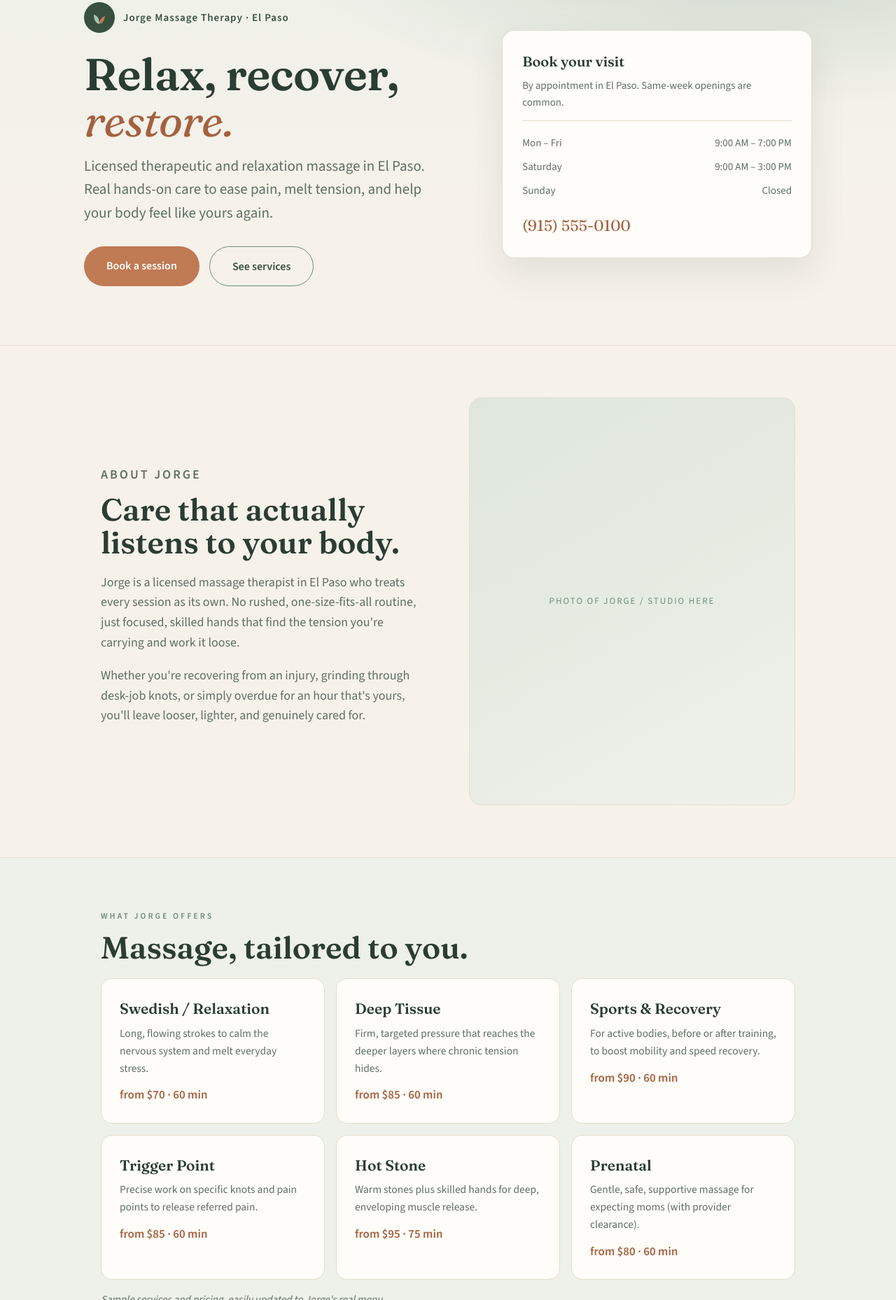
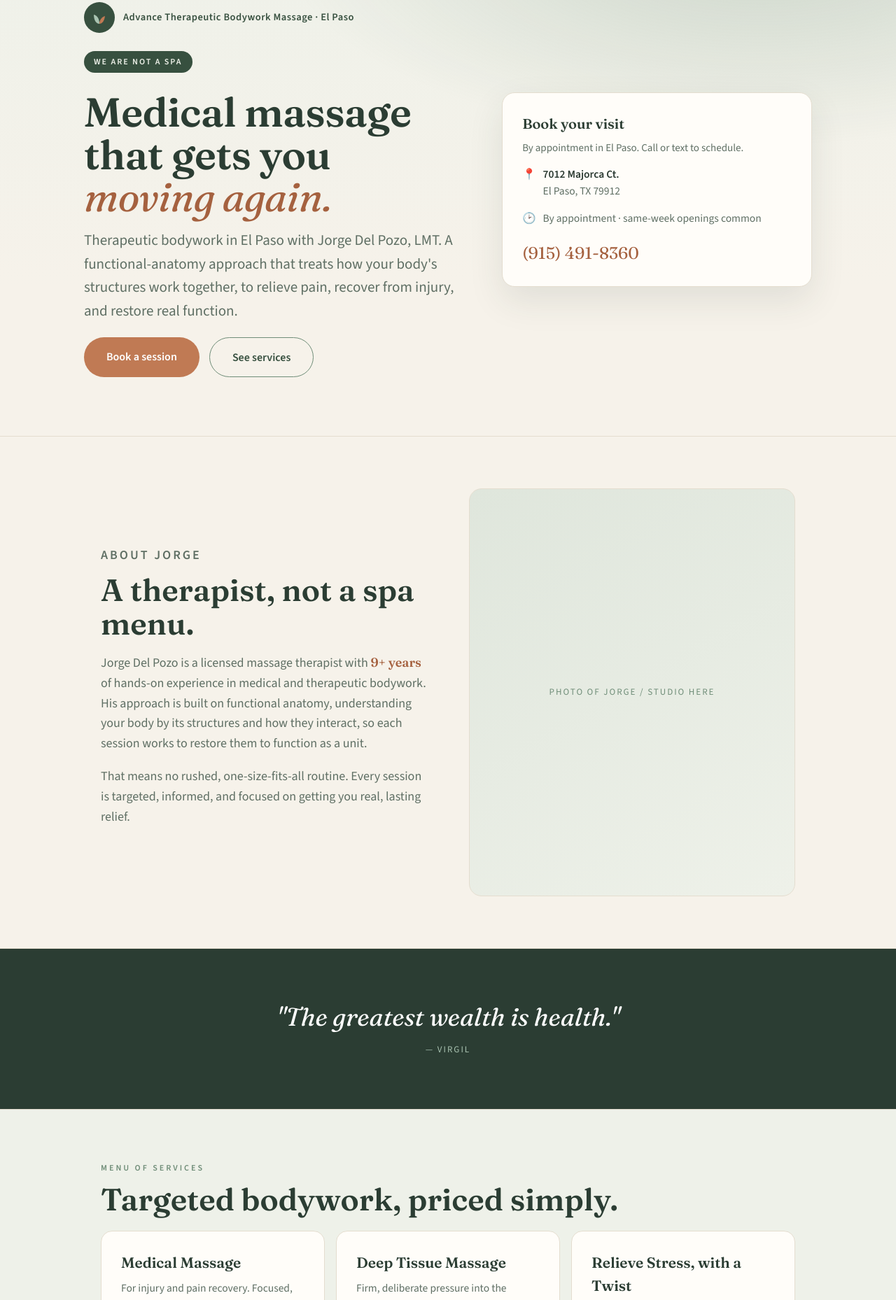
Before and after one commit to rfinlay/jorge-massage, a plain HTML site: page index.html in a window 1280 px wide. Shown: the part 93-1951 px from the top of the page at 70% size. Drawn offline with nearby package versions, Linux system fonts and the light colour scheme.

Commit message:
Rework with Jorge's real brand: Advance Therapeutic Bodywork Massage (medical, not spa), real services/pricing/contact

```diff
--- a/index.html
+++ b/index.html
@@ -4,8 +4,8 @@
 <meta charset="utf-8">
 <meta name="viewport" content="width=device-width, initial-scale=1">
 <meta name="robots" content="noindex, nofollow">
-<title>Jorge Massage Therapy — El Paso | Relax, Recover, Restore</title>
-<meta name="description" content="Licensed therapeutic and relaxation massage in El Paso. Deep tissue, Swedish, sports recovery, hot stone. Book your session today.">
+<title>Advance Therapeutic Bodywork Massage — Jorge Del Pozo, LMT | El Paso</title>
+<meta name="description" content="Medical and therapeutic massage in El Paso with Jorge Del Pozo, LMT. Functional-anatomy bodywork for injury and pain recovery, deep tissue, and stress relief. Not a spa.">
 <link rel="preconnect" href="https://fonts.googleapis.com">
 <link rel="preconnect" href="https://fonts.gstatic.com" crossorigin>
 <link href="https://fonts.googleapis.com/css2?family=Fraunces:ital,opsz,wght@0,9..144,400;0,9..144,500;0,9..144,600;1,9..144,400&family=Source+Sans+3:wght@400;600&display=swap" rel="stylesheet">
@@ -34,7 +34,6 @@
   .btn.ghost{background:transparent; color:var(--forest); border:1.5px solid var(--sage);}
   .btn.ghost:hover{background:rgba(111,141,120,.12);}
 
-  /* HERO */
   header.hero{
     position:relative; background:
       radial-gradient(90% 70% at 85% 0%, rgba(111,141,120,.28) 0%, rgba(246,242,234,0) 60%),
@@ -44,49 +43,48 @@
   .hero-inner{display:grid; grid-template-columns:1fr; gap:34px; align-items:center; padding:70px 0 64px;}
   @media(min-width:860px){.hero-inner{grid-template-columns:1.1fr .9fr; gap:56px; padding:96px 0 84px;}}
   .brandrow{display:flex; align-items:center; gap:12px; margin-bottom:26px;}
-  .leaf{width:44px; height:44px; border-radius:50%; background:var(--forest); display:grid; place-items:center;}
+  .leaf{width:44px; height:44px; border-radius:50%; background:var(--forest); display:grid; place-items:center; flex:none;}
   .leaf svg{width:24px; height:24px;}
-  .brandrow span{font-weight:600; letter-spacing:1px; color:var(--forest); font-size:15px;}
-  h1.title{font-family:"Fraunces",serif; font-weight:600; font-size:clamp(38px,7.5vw,64px); line-height:1.03; margin:0 0 16px; color:var(--forest-d); letter-spacing:-.5px;}
+  .brandrow span{font-weight:600; letter-spacing:.5px; color:var(--forest); font-size:14.5px;}
+  h1.title{font-family:"Fraunces",serif; font-weight:600; font-size:clamp(34px,7vw,58px); line-height:1.04; margin:0 0 16px; color:var(--forest-d); letter-spacing:-.5px;}
   h1.title em{font-style:italic; color:var(--terra-d);}
-  .hero p.lede{font-size:clamp(17px,2.4vw,21px); color:var(--muted); margin:0 0 30px; max-width:520px;}
+  .hero p.lede{font-size:clamp(17px,2.4vw,21px); color:var(--muted); margin:0 0 20px; max-width:530px;}
+  .notaspa{display:inline-block; background:var(--forest); color:#eef1e9; font-size:12px; letter-spacing:2px; text-transform:uppercase; font-weight:600; padding:6px 14px; border-radius:30px; margin-bottom:26px;}
   .hero .cta-row{display:flex; flex-wrap:wrap; gap:14px;}
-  .hero-card{
-    background:var(--card); border:1px solid var(--line); border-radius:18px; padding:28px;
-    box-shadow:0 20px 50px rgba(43,61,51,.10);
-  }
+  .hero-card{background:var(--card); border:1px solid var(--line); border-radius:18px; padding:28px; box-shadow:0 20px 50px rgba(43,61,51,.10);}
   .hero-card h3{font-family:"Fraunces",serif; font-weight:600; margin:0 0 4px; color:var(--forest-d); font-size:20px;}
-  .hero-card .hours{margin:14px 0 0; border-top:1px solid var(--line); padding-top:14px;}
-  .hero-card .hours div{display:flex; justify-content:space-between; padding:5px 0; color:var(--muted); font-size:15px;}
-  .hero-card .ph{display:inline-block; margin-top:16px; font-family:"Fraunces",serif; font-size:22px; color:var(--terra-d); text-decoration:none;}
+  .hero-card .row{display:flex; gap:10px; align-items:flex-start; margin-top:14px; color:var(--muted); font-size:15.5px;}
+  .hero-card .row b{color:var(--ink);}
+  .hero-card .ph{display:inline-block; margin-top:18px; font-family:"Fraunces",serif; font-size:24px; color:var(--terra-d); text-decoration:none;}
 
-  /* SECTIONS */
   section{padding:74px 0; border-bottom:1px solid var(--line);}
   h2.head{font-family:"Fraunces",serif; font-weight:600; font-size:clamp(28px,5vw,44px); line-height:1.08; margin:4px 0 16px; color:var(--forest-d);}
   .two{display:grid; grid-template-columns:1fr; gap:40px; align-items:center;}
   @media(min-width:820px){.two{grid-template-columns:1fr 1fr; gap:60px;}}
   .about p{color:var(--muted); font-size:18px;}
+  .about .stat{display:inline-block; font-family:"Fraunces",serif; color:var(--terra-d); font-weight:600;}
   .portrait{background:linear-gradient(150deg,#dfe6dc,#eef1e9); border:1px solid var(--line); border-radius:18px; aspect-ratio:4/5; display:grid; place-items:center; color:var(--sage); font-size:13px; letter-spacing:2px; text-transform:uppercase; text-align:center; padding:20px;}
 
-  /* SERVICES */
+  .quoteband{background:var(--forest-d); color:#eef1e9; text-align:center;}
+  .quoteband blockquote{font-family:"Fraunces",serif; font-style:italic; font-size:clamp(24px,4.4vw,36px); margin:0; color:#fff; line-height:1.3;}
+  .quoteband .who{color:#a9c3b1; letter-spacing:2px; text-transform:uppercase; font-size:13px; margin-top:14px;}
+
   .services{background:#eef1e9;}
   .svc-grid{display:grid; grid-template-columns:1fr; gap:16px; margin-top:20px;}
-  @media(min-width:640px){.svc-grid{grid-template-columns:1fr 1fr;}}
-  @media(min-width:980px){.svc-grid{grid-template-columns:1fr 1fr 1fr;}}
-  .svc{background:var(--card); border:1px solid var(--line); border-radius:16px; padding:26px; transition:transform .2s, box-shadow .2s;}
+  @media(min-width:820px){.svc-grid{grid-template-columns:1fr 1fr 1fr;}}
+  .svc{background:var(--card); border:1px solid var(--line); border-radius:16px; padding:28px; display:flex; flex-direction:column; transition:transform .2s, box-shadow .2s;}
   .svc:hover{transform:translateY(-3px); box-shadow:0 14px 34px rgba(43,61,51,.10);}
-  .svc h3{font-family:"Fraunces",serif; font-weight:600; font-size:21px; margin:0 0 6px; color:var(--forest-d);}
-  .svc p{margin:0 0 12px; color:var(--muted); font-size:15.5px;}
-  .svc .price{font-weight:600; color:var(--terra-d);}
+  .svc h3{font-family:"Fraunces",serif; font-weight:600; font-size:21px; margin:0 0 8px; color:var(--forest-d);}
+  .svc p{margin:0 0 18px; color:var(--muted); font-size:15.5px; flex:1;}
+  .svc .price{font-family:"Fraunces",serif; font-size:24px; color:var(--terra-d); font-weight:600;}
+  .svc .dur{color:var(--muted); font-size:14px;}
 
-  /* BENEFITS */
   .benefits ul{list-style:none; padding:0; margin:18px 0 0; display:grid; grid-template-columns:1fr; gap:14px;}
   @media(min-width:700px){.benefits ul{grid-template-columns:1fr 1fr;}}
   .benefits li{display:flex; gap:12px; align-items:flex-start; color:var(--muted); font-size:17px;}
   .benefits li b{color:var(--ink);}
   .dot{min-width:9px; height:9px; border-radius:50%; background:var(--terra); margin-top:9px;}
 
-  /* CTA / CONTACT */
   .contact{background:var(--forest-d); color:#eef1e9;}
   .contact .eyebrow{color:#a9c3b1;}
   .contact h2{color:#fff;}
@@ -115,10 +113,11 @@
     <div>
       <div class="brandrow">
         <span class="leaf"><svg viewBox="0 0 24 24" fill="none"><path d="M12 21c0-6 4-10 8-11-1 7-4 11-8 11z" fill="#c07a54"/><path d="M12 21C7 21 4 15 4 8c5 1 8 6 8 13z" fill="#a9c3b1"/></svg></span>
-        <span>Jorge Massage Therapy &middot; El Paso</span>
+        <span>Advance Therapeutic Bodywork Massage &middot; El Paso</span>
       </div>
-      <h1 class="title serif">Relax, recover,<em> restore.</em></h1>
-      <p class="lede">Licensed therapeutic and relaxation massage in El Paso. Real hands-on care to ease pain, melt tension, and help your body feel like yours again.</p>
+      <span class="notaspa">We are not a spa</span>
+      <h1 class="title serif">Medical massage that gets you <em>moving again.</em></h1>
+      <p class="lede">Therapeutic bodywork in El Paso with Jorge Del Pozo, LMT. A functional-anatomy approach that treats how your body's structures work together, to relieve pain, recover from injury, and restore real function.</p>
       <div class="cta-row">
         <a class="btn primary" href="#contact">Book a session</a>
         <a class="btn ghost" href="#services">See services</a>
@@ -126,13 +125,10 @@
     </div>
     <div class="hero-card">
       <h3 class="serif">Book your visit</h3>
-      <p style="margin:6px 0 0; color:var(--muted); font-size:15px;">By appointment in El Paso. Same-week openings are common.</p>
-      <div class="hours">
-        <div><span>Mon &ndash; Fri</span><span>9:00 AM &ndash; 7:00 PM</span></div>
-        <div><span>Saturday</span><span>9:00 AM &ndash; 3:00 PM</span></div>
-        <div><span>Sunday</span><span>Closed</span></div>
-      </div>
-      <a class="ph" href="tel:+19155550100">(915) 555-0100</a>
+      <p style="margin:6px 0 0; color:var(--muted); font-size:15px;">By appointment in El Paso. Call or text to schedule.</p>
+      <div class="row"><span>📍</span><span><b>7012 Majorca Ct.</b><br>El Paso, TX 79912</span></div>
+      <div class="row"><span>🕑</span><span>By appointment &middot; same-week openings common</span></div>
+      <a class="ph" href="tel:+19154918360">(915) 491-8360</a>
     </div>
   </div>
 </header>
@@ -141,39 +137,54 @@
   <div class="wrap two">
     <div>
       <p class="eyebrow">About Jorge</p>
-      <h2 class="head serif">Care that actually listens to your body.</h2>
-      <p>Jorge is a licensed massage therapist in El Paso who treats every session as its own. No rushed, one-size-fits-all routine, just focused, skilled hands that find the tension you're carrying and work it loose.</p>
-      <p>Whether you're recovering from an injury, grinding through desk-job knots, or simply overdue for an hour that's yours, you'll leave looser, lighter, and genuinely cared for.</p>
+      <h2 class="head serif">A therapist, not a spa menu.</h2>
+      <p>Jorge Del Pozo is a licensed massage therapist with <span class="stat">9+ years</span> of hands-on experience in medical and therapeutic bodywork. His approach is built on functional anatomy, understanding your body by its structures and how they interact, so each session works to restore them to function as a unit.</p>
+      <p>That means no rushed, one-size-fits-all routine. Every session is targeted, informed, and focused on getting you real, lasting relief.</p>
     </div>
     <div class="portrait">Photo of Jorge / studio here</div>
   </div>
 </section>
 
+<section class="quoteband">
+  <div class="wrap">
+    <blockquote>"The greatest wealth is health."</blockquote>
+    <div class="who">&mdash; Virgil</div>
+  </div>
+</section>
+
 <section class="services" id="services">
   <div class="wrap">
-    <p class="eyebrow">What Jorge offers</p>
-    <h2 class="head serif">Massage, tailored to you.</h2>
+    <p class="eyebrow">Menu of services</p>
+    <h2 class="head serif">Targeted bodywork, priced simply.</h2>
     <div class="svc-grid">
-      <div class="svc"><h3>Swedish / Relaxation</h3><p>Long, flowing strokes to calm the nervous system and melt everyday stress.</p><span class="price">from $70 &middot; 60 min</span></div>
-      <div class="svc"><h3>Deep Tissue</h3><p>Firm, targeted pressure that reaches the deeper layers where chronic tension hides.</p><span class="price">from $85 &middot; 60 min</span></div>
-      <div class="svc"><h3>Sports & Recovery</h3><p>For active bodies, before or after training, to boost mobility and speed recovery.</p><span class="price">from $90 &middot; 60 min</span></div>
-      <div class="svc"><h3>Trigger Point</h3><p>Precise work on specific knots and pain points to release referred pain.</p><span class="price">from $85 &middot; 60 min</span></div>
-      <div class="svc"><h3>Hot Stone</h3><p>Warm stones plus skilled hands for deep, enveloping muscle release.</p><span class="price">from $95 &middot; 75 min</span></div>
-      <div class="svc"><h3>Prenatal</h3><p>Gentle, safe, supportive massage for expecting moms (with provider clearance).</p><span class="price">from $80 &middot; 60 min</span></div>
+      <div class="svc">
+        <h3>Medical Massage</h3>
+        <p>For injury and pain recovery. Focused, clinical bodywork to address the root of what's hurting and rebuild healthy function.</p>
+        <div class="price">$130 <span class="dur">/ 60 min</span></div>
+      </div>
+      <div class="svc">
+        <h3>Deep Tissue Massage</h3>
+        <p>Firm, deliberate pressure into the deeper muscle layers to release chronic tension and stubborn knots.</p>
+        <div class="price">$90 <span class="dur">/ 60 min</span></div>
+      </div>
+      <div class="svc">
+        <h3>Relieve Stress, with a Twist</h3>
+        <p>Stress relief that still works the body properly, relaxation and real therapeutic benefit in one session.</p>
+        <div class="price">$80 <span class="dur">/ 60 min</span></div>
+      </div>
     </div>
-    <p style="margin-top:16px; color:var(--muted); font-style:italic; font-size:15px;">Sample services and pricing, easily updated to Jorge's real menu.</p>
   </div>
 </section>
 
 <section class="benefits">
   <div class="wrap">
-    <p class="eyebrow">Why it's worth it</p>
-    <h2 class="head serif">More than an hour off.</h2>
+    <p class="eyebrow">Why it matters</p>
+    <h2 class="head serif">Real relief, not just an hour off.</h2>
     <ul>
-      <li><span class="dot"></span><span><b>Less pain, more motion.</b> Loosen tight muscles and stiff joints that nag you all day.</span></li>
-      <li><span class="dot"></span><span><b>Real stress relief.</b> Lower tension, calmer mind, better sleep.</span></li>
-      <li><span class="dot"></span><span><b>Faster recovery.</b> Help sore, overworked muscles bounce back.</span></li>
-      <li><span class="dot"></span><span><b>Better posture.</b> Undo the damage of desks, phones, and long drives.</span></li>
+      <li><span class="dot"></span><span><b>Pain relief at the source.</b> Address the structures causing the pain, not just the symptoms.</span></li>
+      <li><span class="dot"></span><span><b>Injury recovery.</b> Support healing and rebuild function after strains and overuse.</span></li>
+      <li><span class="dot"></span><span><b>Better movement.</b> Restore mobility and range so your body works as a unit again.</span></li>
+      <li><span class="dot"></span><span><b>Lasting results.</b> A skilled, anatomy-first approach that holds, not a temporary fix.</span></li>
     </ul>
   </div>
 </section>
@@ -181,24 +192,23 @@
 <section class="contact" id="contact">
   <div class="wrap">
     <p class="eyebrow">Book your session</p>
-    <h2 class="head serif">Your body will thank you.</h2>
+    <h2 class="head serif">Let's get you feeling right.</h2>
     <div class="contact-grid">
       <div class="book-info">
-        <p>The fastest way to book is a quick call or text. Tell Jorge what's bothering you and he'll take care of the rest.</p>
-        <a class="big serif" href="tel:+19155550100">(915) 555-0100</a>
-        <p>Serving El Paso &middot; by appointment</p>
-        <p>hello@jorgemassage.com</p>
+        <p>The fastest way to book is a quick call or text. Tell Jorge what's going on and he'll get you scheduled.</p>
+        <a class="big serif" href="tel:+19154918360">(915) 491-8360</a>
+        <p>7012 Majorca Ct. &middot; El Paso, TX 79912</p>
+        <p>By appointment</p>
       </div>
       <form action="https://formspree.io/f/REPLACE_WITH_FORM_ID" method="POST">
         <div><label for="name">Name</label><input id="name" name="name" required></div>
         <div><label for="phone">Phone</label><input id="phone" name="phone" inputmode="tel" required></div>
-        <div><label for="svc">What are you after?</label>
+        <div><label for="svc">What do you need?</label>
           <select id="svc" name="service">
-            <option>Relaxation / Swedish</option><option>Deep tissue</option><option>Sports & recovery</option>
-            <option>Pain / trigger point</option><option>Not sure, help me pick</option>
+            <option>Medical massage (injury / pain)</option><option>Deep tissue</option><option>Relieve stress</option><option>Not sure, help me pick</option>
           </select>
         </div>
-        <div><label for="msg">Anything Jorge should know?</label><textarea id="msg" name="message" placeholder="Sore lower back, training for a race, first massage..."></textarea></div>
+        <div><label for="msg">What's going on?</label><textarea id="msg" name="message" placeholder="Lower back pain, recovering from an injury, chronic tension..."></textarea></div>
         <button class="btn primary" type="submit" style="justify-self:start;">Request appointment</button>
         <p class="form-note">Placeholder form, connect to a real inbox before launch.</p>
       </form>
@@ -208,8 +218,8 @@
 
 <footer>
   <div class="wrap">
-    <span class="fb serif">Jorge Massage Therapy</span>
-    Licensed massage therapy &middot; El Paso, TX &middot; (915) 555-0100 &middot; hello@jorgemassage.com
+    <span class="fb serif">Advance Therapeutic Bodywork Massage</span>
+    Jorge Del Pozo, LMT &middot; 7012 Majorca Ct., El Paso, TX 79912 &middot; (915) 491-8360
   </div>
 </footer>
 
```
